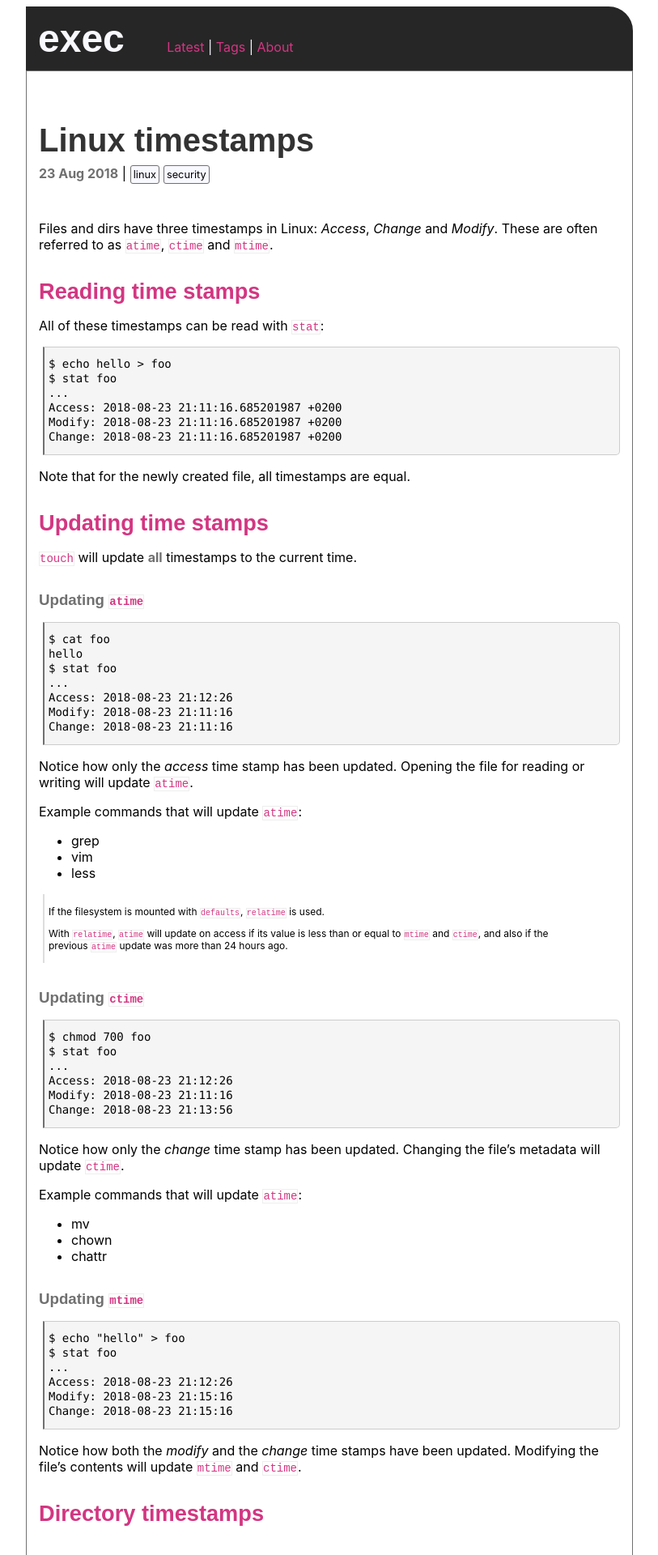
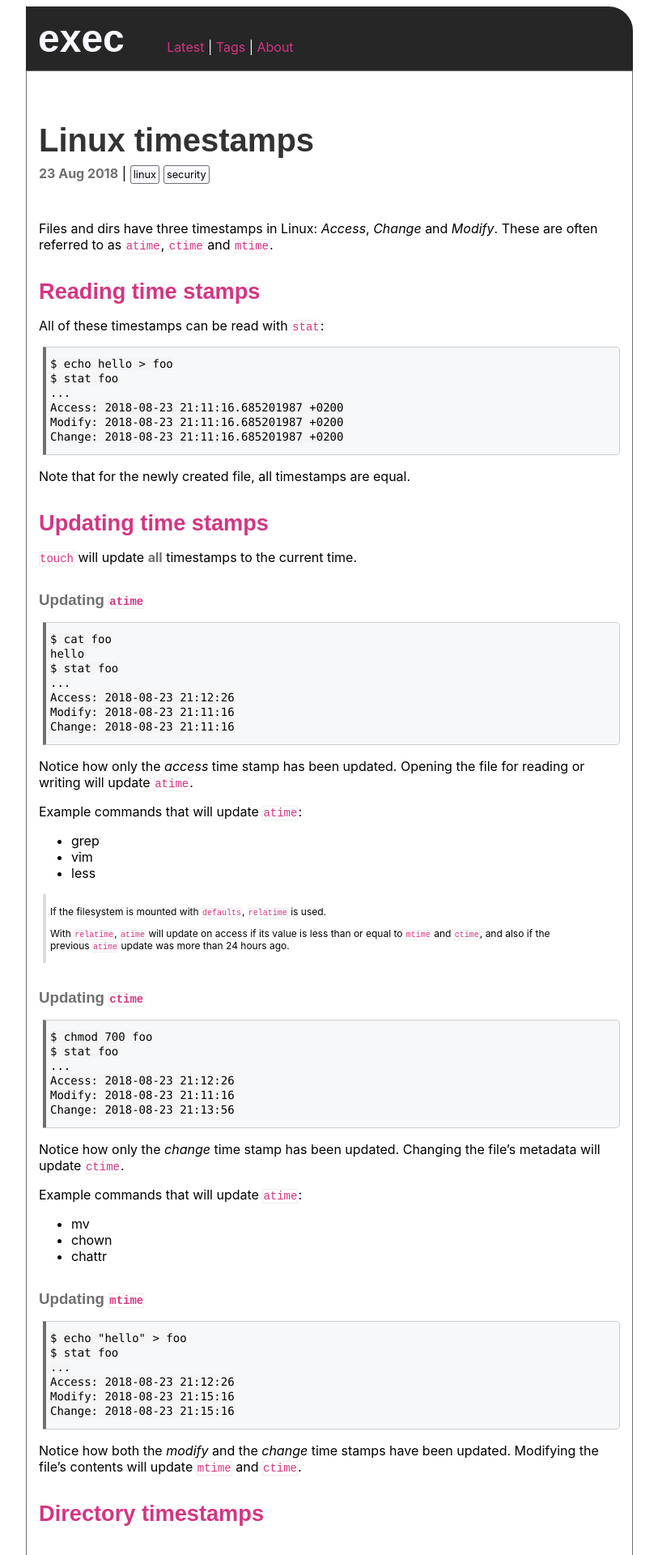
Before and after one commit to execas/execas.github.io, a Jekyll site: the page built from _posts/2018-08-23-linux-timestamps.md, in a window 1280 px wide. Shown: the top 1920 px of the page at 81% size, without its empty margins (233-1046 px from the left). Built offline with Jekyll 4.4.1, drawn with Linux system fonts in a browser that asks for light colours.

Commit message:
Update execas.css

```diff
--- a/css/execas.css
+++ b/css/execas.css
@@ -27,13 +27,14 @@
 }
 
 pre {
-     background-color: #f5f5f5;
+     /*background-color: #f5f5f5;*/
+     background-color: #f6f8fa;
      margin-left:5px;
      padding-left: 5px;
      padding-bottom: 12px;
      padding-top: 12px;
      border: 1px solid #ccc;
-     border-left: 2px solid #707070;
+     border-left: 4px solid #707070;
      white-space: pre;
      color:#000000;
      overflow: auto;
@@ -48,7 +49,7 @@
      padding-left: 5px;
      padding-bottom: 2px;
      padding-top: 2px;
-     border-left: 2px solid #dddddd;
+     border-left: 4px solid #dddddd;
      color:#000000;
 }
 
```
